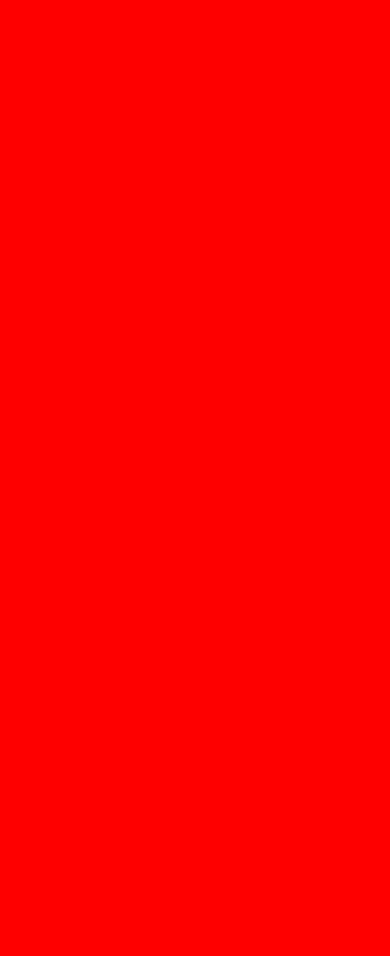
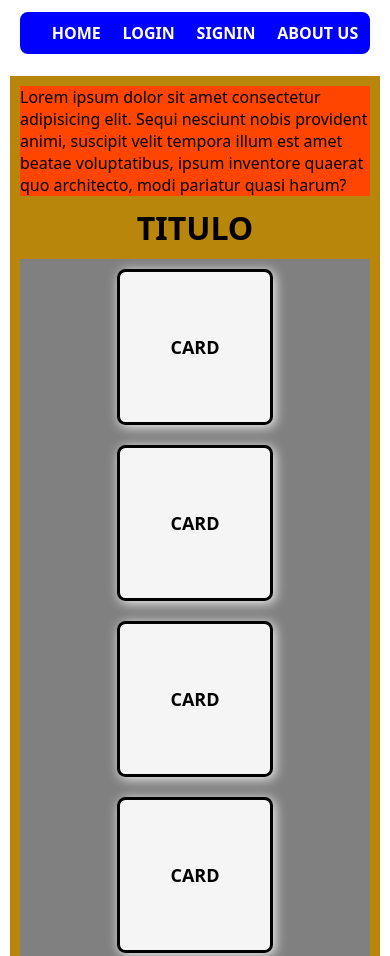
Before and after one commit to DanielBrown1998/HTML_CSS, a plain HTML site: page templates/index.html in a window 390 px wide. Shown: the top 956 px of the page. Before the commit the page ends 844 px from the top, so only its background shows below. Drawn offline with Linux system fonts and the light colour scheme.

Commit message:
Refactor CSS and update HTML structure for improved layout and responsiveness

```diff
--- a/assets/css/style.css
+++ b/assets/css/style.css
@@ -1,4 +1,136 @@
-body{
-    background-color: red;
+:root{
+    --menu-min-width: 350px;
+    --menu-width: 35vw;
+    --menu-max-width: 800px;
+    --gap:10px;
+
+    --content-min-width: 150px;
+    --content-width: 10vw;
+    --content-max-width: 250px;
+
+    --main-min-width: 350px;
+    --main-width: 70vw;
+    --main-max-width: 800px;
+}
+
+
+*{
+    margin: 0;
+    padding: 0;
+    outline: 0;
+    font-family: system-ui, -apple-system, BlinkMacSystemFont, 'Segoe UI', Roboto, Oxygen, Ubuntu, Cantarell, 'Open Sans', 'Helvetica Neue', sans-serif;
+}
+
+
+header{
+    padding: var(--gap);
+}
+
+nav{
+    background-color: blue;
+    width: var(--menu-width);
+    min-width: var(--menu-min-width);
+    max-width: var(--menu-max-width);
+}
+
+main{
+    display: flex;
+    flex-direction: column-reverse;
+    justify-self: center;
+    margin: var(--gap);
+    padding: var(--gap);
+    background-color: darkgoldenrod;
+    min-width: var(--main-min-width);
+    width: var(--main-width);
+    max-width: var(--main-max-width);
+}
+
+section{
+    background-color: gray;
+}
+
+aside{
+    background-color: orangered;
+}
+
+footer{
+    background-color: fuchsia;
+}
+
+ul{
+    list-style: none;
+    color: white;
+    font-weight: 600;
+}
+
+.border{
+    border: 2px solid white;
+    border-radius: 10px;
+}
+
+.flex-row{
+    display: flex;
+    flex-direction: row;
+}
+
+.center-flex{
+    justify-content: center;
+    justify-items: center;
+}
+
+/*Mobile First*/
+@media all {
+
+    .menu{
+
+        justify-content: space-evenly;
+        width: var(--menu-width);
+        min-width: var(--menu-min-width);
+        max-width: var(--menu-max-width);
+        margin: var(--gap);
+    }
+
+    .container{
+        display: flex;
+        flex-direction: row;
+        flex-wrap: wrap;
+        justify-content: space-evenly;
+        justify-items: flex-start;
+    }
+
+    .content{
+        margin: var(--gap);
+        display: flex;
+        flex-direction: column;
+        flex-wrap: nowrap;
+        justify-content: center;
+        text-align: center;
+        font-size: large;
+        font-weight: 900;
+        min-width: var(--content-min-width);
+        width: var(--content-width);
+        max-width: var(--content-max-width);
+
+        min-height: var(--content-min-width);
+        height: var(--content-width);
+        max-height: var(--content-max-width);
+
+        background-color: whitesmoke;
+        border: 3px solid black;
+        border-radius: 1vh;
+
+        filter: drop-shadow(
+            2px 2px 6px whitesmoke
+        );
+
+    }
 
 }
+/*Tablet*/
+@media screen  {
+
+}
+/*Desktop*/
+@media screen {
+
+}
--- a/templates/index.html
+++ b/templates/index.html
@@ -7,6 +7,78 @@
     <title>FlexBox</title>
 </head>
 <body>
+    <div class="flex-column">
+    <header class="flex-row center-flex" >
+        <nav class="border">
+            <ul class="flex-row menu">
+                <li>HOME</li>
+                <li>LOGIN</li>
+                <li>SIGNIN</li>
+                <li>ABOUT US</li>
+            </ul>
+        </nav>
+    </header>
+    <main>
+        <div class="flex-column">
+            <header class="flex-row center-flex">
+                <h1>TITULO</h1>
+            </header>
+            <section class="container">
+                <div class="content">
+                    <p>CARD</p>
+                </div>
+                <div class="content">
+                    <p>CARD</p>
+                </div>
+                <div class="content">
+                    <p>CARD</p>
+                </div>
+                <div class="content">
+                    <p>CARD</p>
+                </div>
+                <div class="content">
+                    <p>CARD</p>
+                </div>
+                <div class="content">
+                    <p>CARD</p>
+                </div>
+                <div class="content">
+                    <p>CARD</p>
+                </div>
+                <div class="content">
+                    <p>CARD</p>
+                </div>
+                <div class="content">
+                    <p>CARD</p>
+                </div>
+                <div class="content">
+                    <p>CARD</p>
+                </div>
+                <div class="content">
+                    <p>CARD</p>
+                </div>
+                <div class="content">
+                    <p>CARD</p>
+                </div>
+                <div class="content">
+                    <p>CARD</p>
+                </div>
+                <div class="content">
+                    <p>CARD</p>
+                </div>
 
+            </section>
+            <footer>
+                <p>Lorem ipsum dolor sit amet consectetur adipisicing elit. Necessitatibus magnam quasi a debitis qui, autem error cumque quae corrupti excepturi, earum nam sed, odit assumenda minima aperiam temporibus veritatis dignissimos?</p>
+            </footer>
+        </div>
+        <aside>
+            <p>Lorem ipsum dolor sit amet consectetur adipisicing elit. Sequi nesciunt nobis provident animi, suscipit velit tempora illum est amet beatae voluptatibus, ipsum inventore quaerat quo architecto, modi pariatur quasi harum?</p>
+        </aside>
+    </main>
+    <footer>
+        <p>Site criado por ...</p>
+    </footer>
+    </div>
 </body>
 </html>
```
